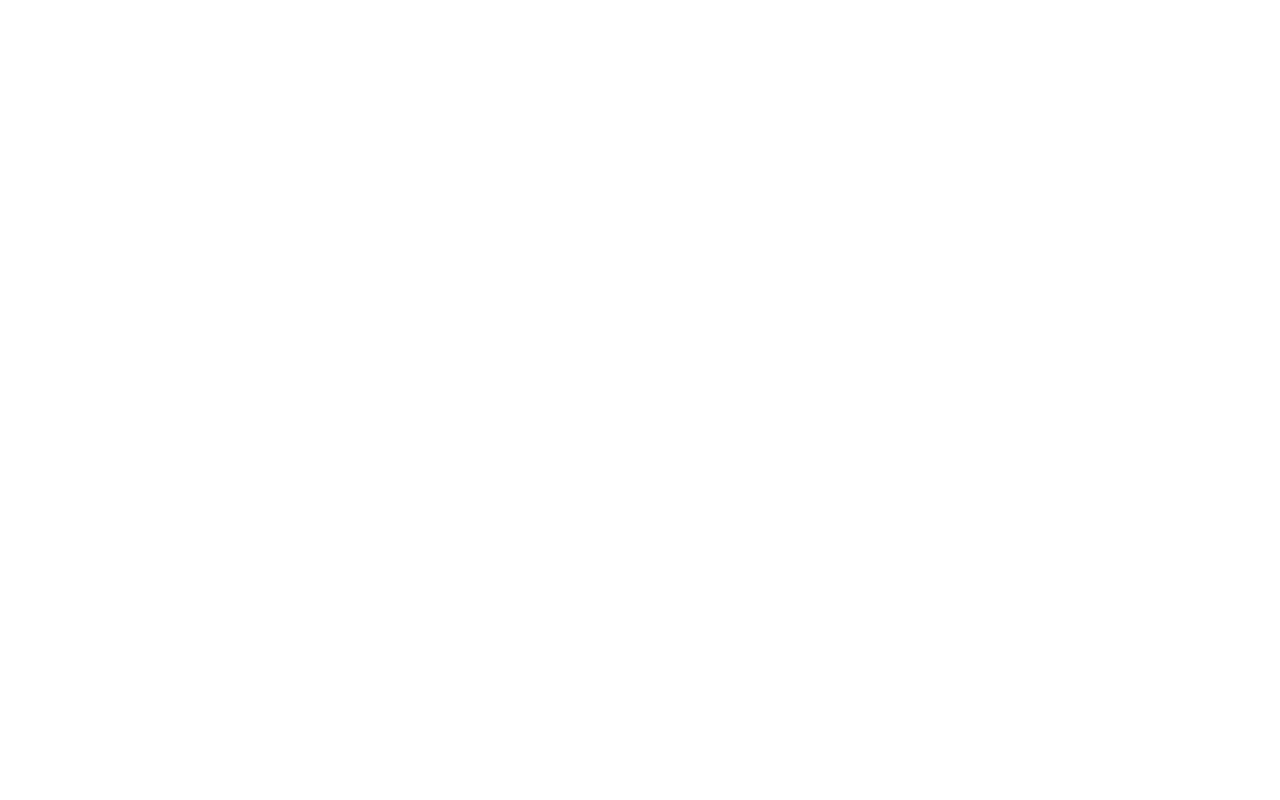
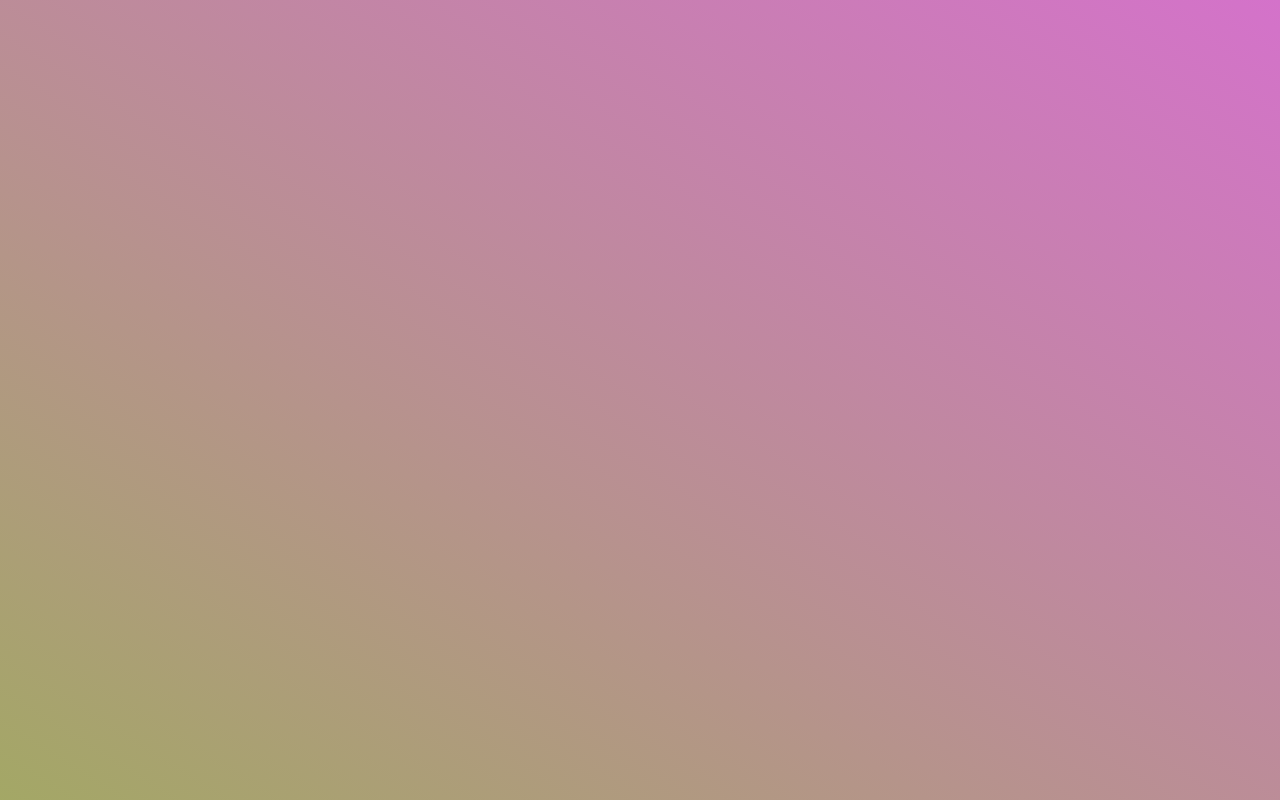
Before and after one commit to Kaushal-147/Music-Player, a website: page index.html in a window 1280 px wide. Drawn offline with Linux system fonts and the light colour scheme.

Commit message:
tailwind setup and background colour

```diff
--- a/index.html
+++ b/index.html
@@ -3,9 +3,12 @@
 <head>
     <meta charset="UTF-8">
     <meta name="viewport" content="width=device-width, initial-scale=1.0">
+    <link rel="stylesheet" href="output.css">
+    <link rel="shortcut icon" href="./images/logo.png" type="image/x-icon">
     <title>Music Player</title>
 </head>
-<body>
+<body class="min-h-screen bg-gradient-to-tr from-[#a3a765fe] to-[#d472ca]">
+    <div class="bg"></div>
 
 </body>
 </html>
--- /dev/null
+++ b/input.css
@@ -0,0 +1,3 @@
+@tailwind base;
+@tailwind components;
+@tailwind utilities;
--- /dev/null
+++ b/package.json
@@ -0,0 +1,5 @@
+{
+  "devDependencies": {
+    "tailwindcss": "^3.4.9"
+  }
+}
--- /dev/null
+++ b/tailwind.config.js
@@ -0,0 +1,8 @@
+/** @type {import('tailwindcss').Config} */
+module.exports = {
+  content: ["./*.{html,js}"],
+  theme: {
+    extend: {},
+  },
+  plugins: [],
+}
```
Also changed, not shown: images/logo.png (added), output.css (added), 1 other file.
